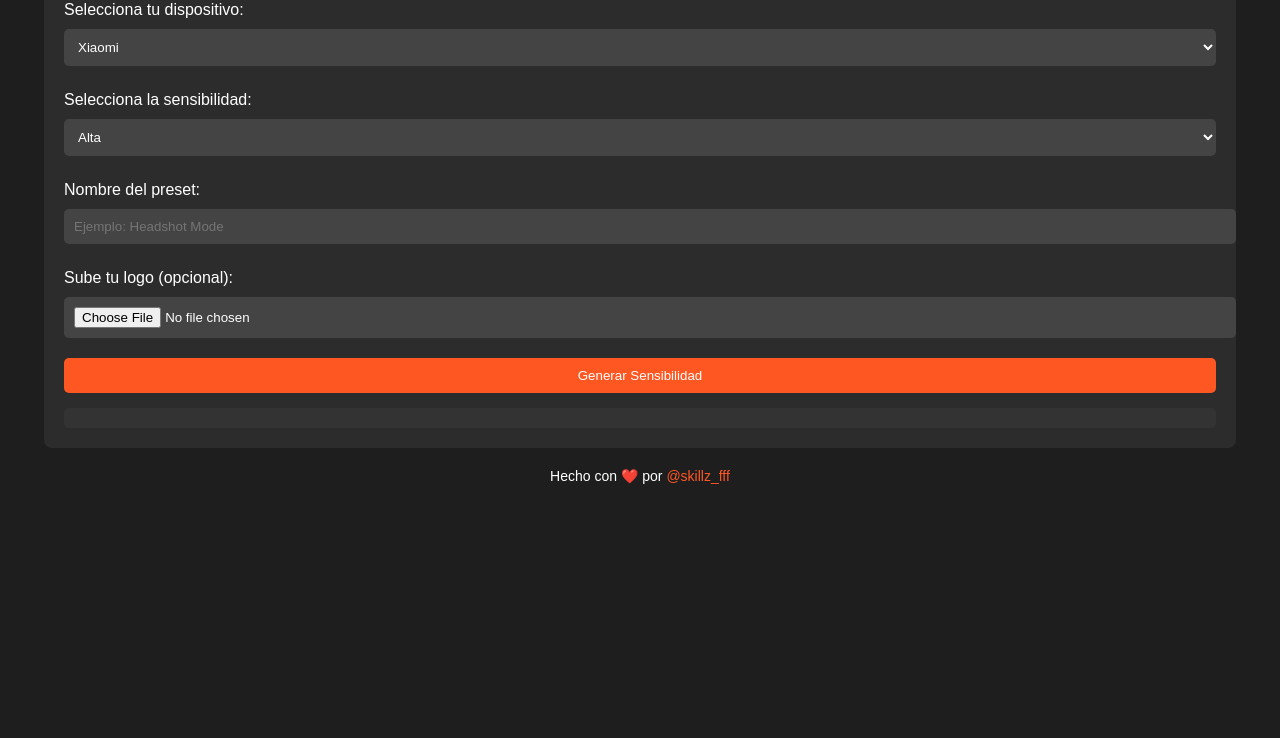
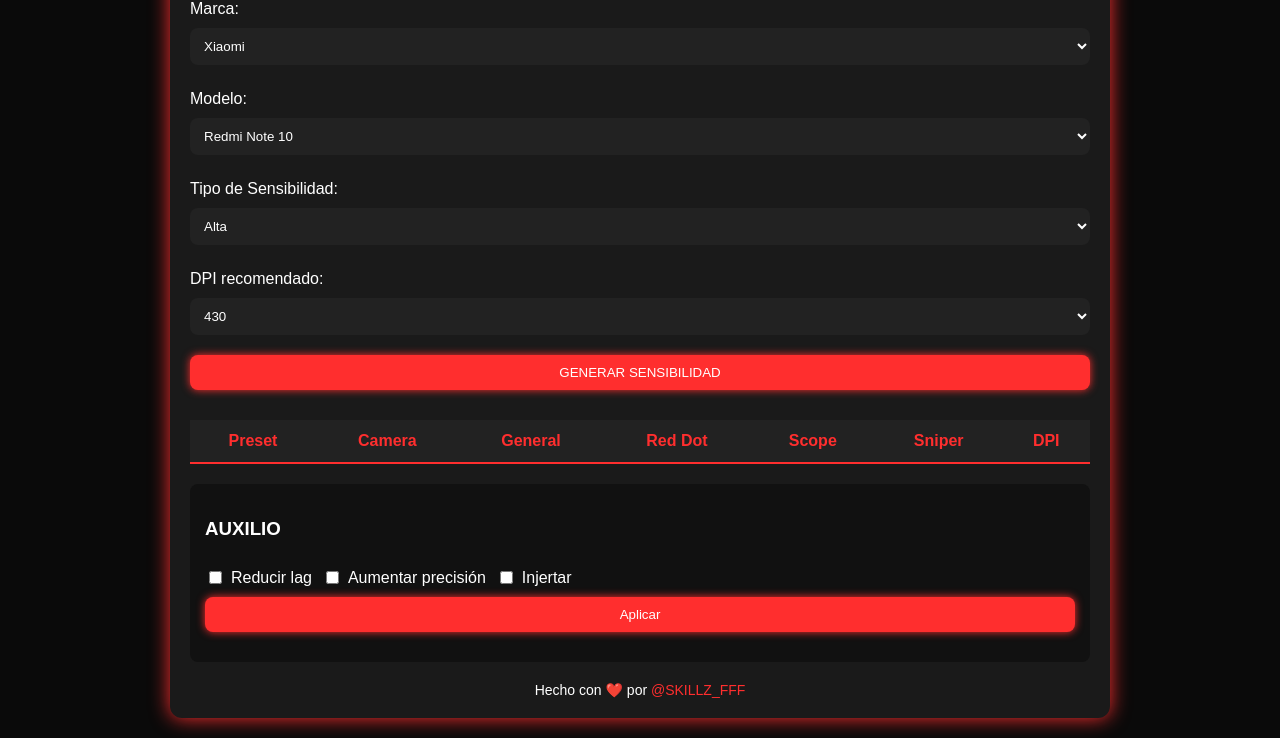
Before and after one commit to adrianoolortegui23-cyber/PRUEBA-AUXILIO, a plain HTML site: page index.html in a window 1280 px wide. Shown: the part 167-905 px from the top of the page. Before the commit the page ends 800 px from the top, so only its background shows below. Drawn offline with Linux system fonts and the light colour scheme.

Commit message:
Add files via upload

```diff
--- a/index.html
+++ b/index.html
@@ -3,151 +3,187 @@
 <head>
 <meta charset="UTF-8">
 <meta name="viewport" content="width=device-width, initial-scale=1.0">
-    <title>Generador de Sensibilidades - @skillz_fff</title>
+<title>Generador de Sensibilidades - @SKILLZ_FFF</title>
 <style>
-        /* Estilos generales */
-        body {
-            font-family: Arial, sans-serif;
-            background-color: #1e1e1e;
-            color: white;
-            margin: 0;
-            padding: 0;
-        }
-        .container {
-            width: 90%;
-            margin: 20px auto;
-            padding: 20px;
-            background-color: #2c2c2c;
-            border-radius: 8px;
-        }
-        h1, h2 {
-            text-align: center;
-        }
-        label {
-            display: block;
-            margin: 10px 0 5px;
-        }
-        select, input[type="text"], input[type="file"], button {
-            width: 100%;
-            padding: 10px;
-            margin: 5px 0 15px;
-            border: none;
-            border-radius: 5px;
-            background-color: #444;
-            color: white;
-        }
-        button {
-            cursor: pointer;
-            background-color: #ff5722;
-        }
-        button:hover {
-            background-color: #e64a19;
-        }
-        .output {
-            background-color: #333;
-            padding: 10px;
-            border-radius: 5px;
-            white-space: pre-wrap;
-            word-wrap: break-word;
-        }
-        .footer {
-            text-align: center;
-            margin-top: 20px;
-            font-size: 14px;
-        }
-        .footer a {
-            color: #ff5722;
-            text-decoration: none;
-        }
-        .footer a:hover {
-            text-decoration: underline;
-        }
+    body {margin:0; font-family: Arial, sans-serif; background:#0a0a0a; color:#fff;}
+    .container {max-width:900px; margin:20px auto; padding:20px; background:#1a1a1a; border-radius:12px; box-shadow: 0 0 20px #ff2e2e;}
+    h1, h2 {text-align:center; margin:10px 0;}
+    label {display:block; margin:10px 0 5px;}
+    select, input[type="text"], button {width:100%; padding:10px; margin:5px 0 15px; border:none; border-radius:8px; background:#222; color:#fff;}
+    button {cursor:pointer; background:#ff2e2e; box-shadow:0 0 8px #ff2e2e;}
+    button:hover {background:#ff1a1a; box-shadow:0 0 15px #ff2e2e;}
+    .output{background:#111; padding:15px; border-radius:8px; white-space:pre-wrap; min-height:150px; margin-top:15px;}
+    .footer{text-align:center; margin-top:20px; font-size:14px;}
+    .footer a{color:#ff2e2e; text-decoration:none;}
+    .footer a:hover{text-decoration:underline;}
+    /* Profile */
+    .profile-header {text-align:center; margin-bottom:20px; animation: fadeIn 1s ease-in-out;}
+    .profile-pic {width:120px; height:120px; border-radius:50%; border:3px solid #ff2e2e; box-shadow:0 0 15px #ff2e2e,0 0 30px #ff2e2e;}
+    .profile-name {color:#ff2e2e; text-transform:uppercase; margin-top:10px; font-size:22px; letter-spacing:2px; text-shadow:0 0 5px #ff2e2e,0 0 10px #ff2e2e;}
+    @keyframes fadeIn {0% {opacity:0;} 100% {opacity:1;}}
+    /* Tabla moderna */
+    table {width:100%; border-collapse:collapse; margin-top:15px;}
+    th, td {padding:12px; text-align:center;}
+    th {background:#222; color:#ff2e2e; border-bottom:2px solid #ff2e2e;}
+    tr {background:#1a1a1a; transition: all 0.3s ease;}
+    tr:hover {box-shadow:0 0 10px #ff2e2e; transform: scale(1.02);}
+    /* AUXILIO */
+    .auxilio{background:#111; padding:15px; border-radius:8px; margin-top:20px;}
+    .switch-group{display:flex; gap:10px; flex-wrap:wrap; margin-top:8px;}
+    .switch{display:flex; align-items:center; gap:6px; cursor:pointer;}
+    .switch input{cursor:pointer;}
+    /* Modal */
+    #modal{display:none; position:fixed; top:0; left:0; width:100%; height:100%; background:rgba(0,0,0,0.85); justify-content:center; align-items:center; z-index:999;}
+    #modalContent{background:#1a1a1a; padding:30px; border-radius:12px; text-align:center; box-shadow:0 0 20px #ff2e2e;}
+    #modalContent img{width:150px; height:150px; border-radius:50%; box-shadow:0 0 15px #ff2e2e;}
+    #modalContent h2{color:#ff2e2e; margin:0; font-size:28px; text-shadow:0 0 5px #ff2e2e,0 0 10px #ff2e2e; animation: glow 1.5s infinite alternate;}
+    @keyframes glow {0% {text-shadow:0 0 5px #ff2e2e,0 0 10px #ff2e2e;} 100% {text-shadow:0 0 15px #ff2e2e,0 0 30px #ff2e2e;}}
 </style>
 </head>
 <body>
+<div class="container">
+    <!-- Foto de perfil y nombre -->
+    <div class="profile-header">
+        <img src="URL_DE_TU_FOTO.png" alt="@SKILLZ_FFF" class="profile-pic">
+        <h2 class="profile-name">@SKILLZ_FFF</h2>
+    </div>
 
-<div class="container">
     <h1>Generador de Sensibilidades</h1>
-    <h2>@skillz_fff</h2>
 
-    <!-- Formulario de entrada -->
-    <label for="device">Selecciona tu dispositivo:</label>
-    <select id="device">
+    <!-- Selección de marca y modelo -->
+    <label for="brand">Marca:</label>
+    <select id="brand">
         <option value="Xiaomi">Xiaomi</option>
+        <option value="Huawei">Huawei</option>
         <option value="Samsung">Samsung</option>
-        <option value="Huawei">Huawei</option>
+        <option value="Tecno">Tecno</option>
+        <option value="ZTE">ZTE</option>
+        <option value="Motorola">Motorola</option>
+        <option value="Redmi">Redmi</option>
         <option value="iPhone">iPhone</option>
-        <!-- Agrega más dispositivos según sea necesario -->
     </select>
 
-    <label for="sensitivity">Selecciona la sensibilidad:</label>
+    <label for="model">Modelo:</label>
+    <select id="model"></select>
+
+    <label for="sensitivity">Tipo de Sensibilidad:</label>
     <select id="sensitivity">
         <option value="Alta">Alta</option>
         <option value="Media">Media</option>
         <option value="Baja">Baja</option>
     </select>
 
-    <label for="presetName">Nombre del preset:</label>
-    <input type="text" id="presetName" placeholder="Ejemplo: Headshot Mode">
+    <label for="dpi">DPI recomendado:</label>
+    <select id="dpi">
+        <option value="430">430</option>
+        <option value="650">650</option>
+        <option value="850">850</option>
+        <option value="333">333</option>
+    </select>
 
-    <label for="logo">Sube tu logo (opcional):</label>
-    <input type="file" id="logo" accept="image/*">
+    <button onclick="generateSensitivity()">GENERAR SENSIBILIDAD</button>
 
-    <button onclick="generateSensitivity()">Generar Sensibilidad</button>
+    <!-- Tabla de sensibilidades -->
+    <table id="sensiTable">
+        <thead>
+            <tr>
+                <th>Preset</th>
+                <th>Camera</th>
+                <th>General</th>
+                <th>Red Dot</th>
+                <th>Scope</th>
+                <th>Sniper</th>
+                <th>DPI</th>
+            </tr>
+        </thead>
+        <tbody></tbody>
+    </table>
 
-    <!-- Área de salida -->
-    <div class="output" id="outputArea"></div>
+    <!-- AUXILIO -->
+    <div class="auxilio">
+        <h3>AUXILIO</h3>
+        <div class="switch-group">
+            <label class="switch"><input type="checkbox" id="reduceLag"> Reducir lag</label>
+            <label class="switch"><input type="checkbox" id="increasePrecision"> Aumentar precisión</label>
+            <label class="switch"><input type="checkbox" id="inject"> Injertar</label>
+        </div>
+        <button onclick="applyAuxilio()">Aplicar</button>
     </div>
 
     <div class="footer">
-    <p>Hecho con ❤️ por <a href="https://www.tiktok.com/@skillz_fff" target="_blank">@skillz_fff</a></p>
+        Hecho con ❤️ por <a href="https://www.tiktok.com/@skillz_fff" target="_blank">@SKILLZ_FFF</a>
+    </div>
+</div>
+
+<!-- Modal de confirmación -->
+<div id="modal">
+    <div id="modalContent">
+        <img src="URL_DE_TU_FOTO.png" alt="@SKILLZ_FFF">
+        <h2>APLICADO EXITOSAMENTE</h2>
+    </div>
 </div>
 
 <script>
-    function generateSensitivity() {
-        const device = document.getElementById('device').value;
-        const sensitivity = document.getElementById('sensitivity').value;
-        const presetName = document.getElementById('presetName').value || 'Preset';
-        const logoFile = document.getElementById('logo').files[0];
+    const modelsByBrand = {
+        Xiaomi:["Redmi Note 10","Mi 11","Mi 10T"],
+        Huawei:["P40","Mate 40","Nova 8"],
+        Samsung:["Galaxy S21","Galaxy A52","Galaxy Note 20"],
+        Tecno:["Camon 17","Spark 5"],
+        ZTE:["Axon 10","Blade V10"],
+        Motorola:["Moto G Power","Moto E"],
+        Redmi:["Redmi Note 9","Redmi 9A"],
+        iPhone:["iPhone 12","iPhone 13"]
+    };
+    const brandSelect = document.getElementById("brand");
+    const modelSelect = document.getElementById("model");
+    const tbody = document.querySelector("#sensiTable tbody");
 
-        // Lógica para generar la sensibilidad basada en el dispositivo y tipo
-        let sensitivityValues;
-        if (device === 'Xiaomi') {
-            sensitivityValues = sensitivity === 'Alta' ? 'Camera: 50, General: 45, Red Dot: 40, Scope: 35, Sniper: 30' :
-                                sensitivity === 'Media' ? 'Camera: 45, General: 40, Red Dot: 35, Scope: 30, Sniper: 25' :
-                                'Camera: 40, General: 35, Red Dot: 30, Scope: 25, Sniper: 20';
-        } else if (device === 'Samsung') {
-            sensitivityValues = sensitivity === 'Alta' ? 'Camera: 55, General: 50, Red Dot: 45, Scope: 40, Sniper: 35' :
-                                sensitivity === 'Media' ? 'Camera: 50, General: 45, Red Dot: 40, Scope: 35, Sniper: 30' :
-                                'Camera: 45, General: 40, Red Dot: 35, Scope: 30, Sniper: 25';
+    function updateModels(){
+        const brand = brandSelect.value;
+        modelSelect.innerHTML="";
+        modelsByBrand[brand].forEach(m=>{
+            const option = document.createElement("option");
+            option.value=m; option.textContent=m;
+            modelSelect.appendChild(option);
+        });
     }
-        // Agrega más dispositivos según sea necesario
+    brandSelect.addEventListener("change",updateModels);
+    updateModels();
 
-        // Mostrar los resultados
-        const output = `
-            Preset: ${presetName}
-            Dispositivo: ${device}
-            Sensibilidad: ${sensitivity}
-            ${sensitivityValues}
+    function jitter(base, max=200){ return Math.min(200, Math.max(50, Math.round(base + Math.random()*5 - 2))); }
+
+    function generateSensitivity(){
+        const brand = brandSelect.value;
+        const model = modelSelect.value;
+        const sensiType = document.getElementById("sensitivity").value;
+        const dpi = document.getElementById("dpi").value;
+        const presetName = `Preset ${tbody.children.length+1}`;
+
+        // Valores base según tipo
+        let base = {camera:90,general:100,red:85,scope:80,sniper:75};
+        if(sensiType==="Alta"){ for(let k in base) base[k]+=20; }
+        else if(sensiType==="Baja"){ for(let k in base) base[k]-=20; }
+
+        // Crear fila en tabla
+        const tr = document.createElement("tr");
+        tr.innerHTML=`
+            <td>${presetName}</td>
+            <td>${jitter(base.camera)}</td>
+            <td>${jitter(base.general)}</td>
+            <td>${jitter(base.red)}</td>
+            <td>${jitter(base.scope)}</td>
+            <td>${jitter(base.sniper)}</td>
+            <td>${dpi}</td>
         `;
-        document.getElementById('outputArea').textContent = output;
+        tbody.appendChild(tr);
+        tr.scrollIntoView({behavior:"smooth"});
+    }
 
-        // Mostrar el logo si se ha subido
-        if (logoFile) {
-            const reader = new FileReader();
-            reader.onload = function(e) {
-                const img = new Image();
-                img.src = e.target.result;
-                img.style.width = '100px';
-                img.style.height = '100px';
-                img.style.borderRadius = '50%';
-                img.style.marginTop = '20px';
-                document.getElementById('outputArea').appendChild(img);
-            };
-            reader.readAsDataURL(logoFile);
-        }
+    const modal = document.getElementById("modal");
+    function applyAuxilio(){
+        modal.style.display="flex";
+        setTimeout(()=>{ modal.style.display="none"; },2000);
     }
 </script>
-
 </body>
 </html>
```
Lines whose indentation alone changed are shown as unchanged.
